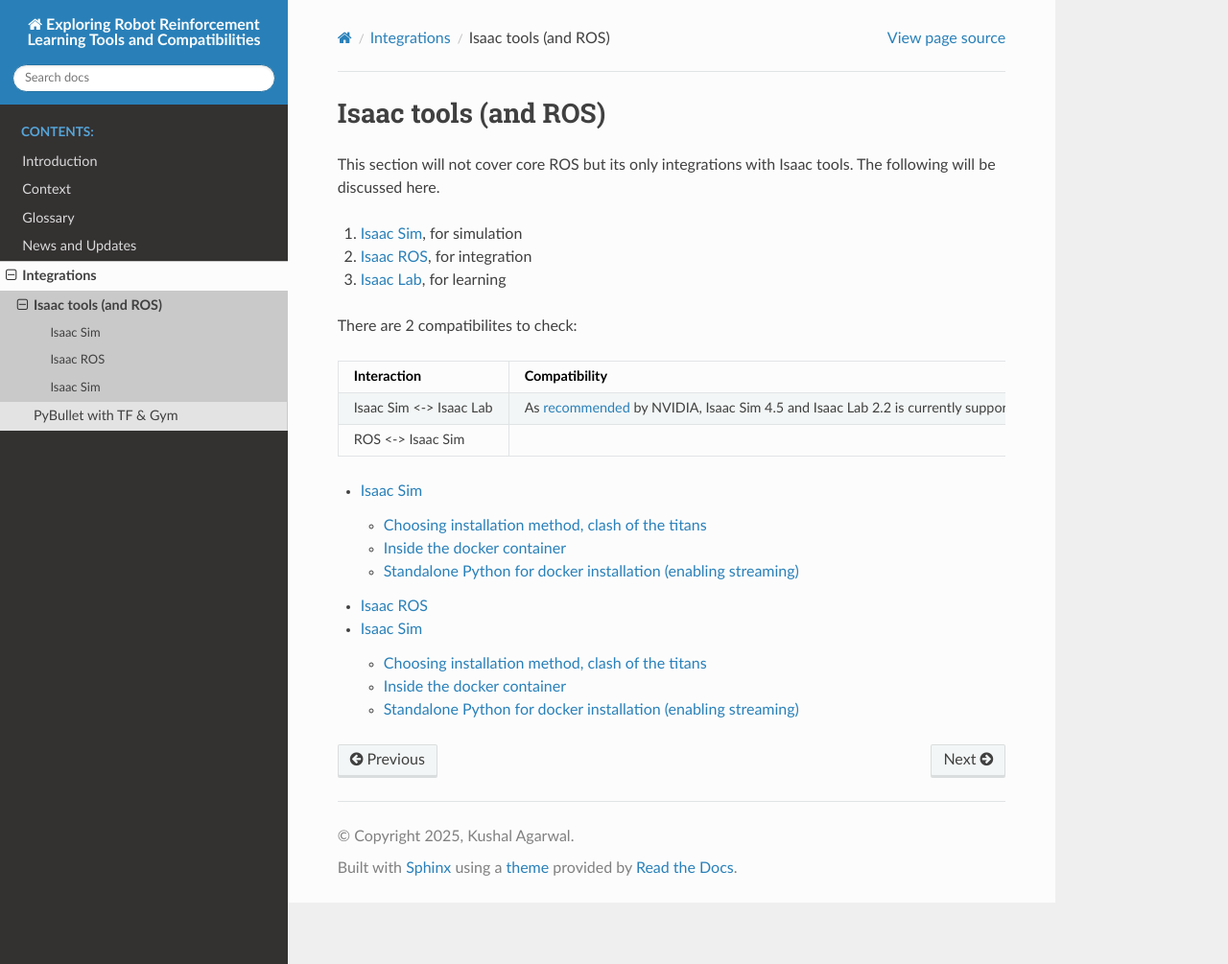
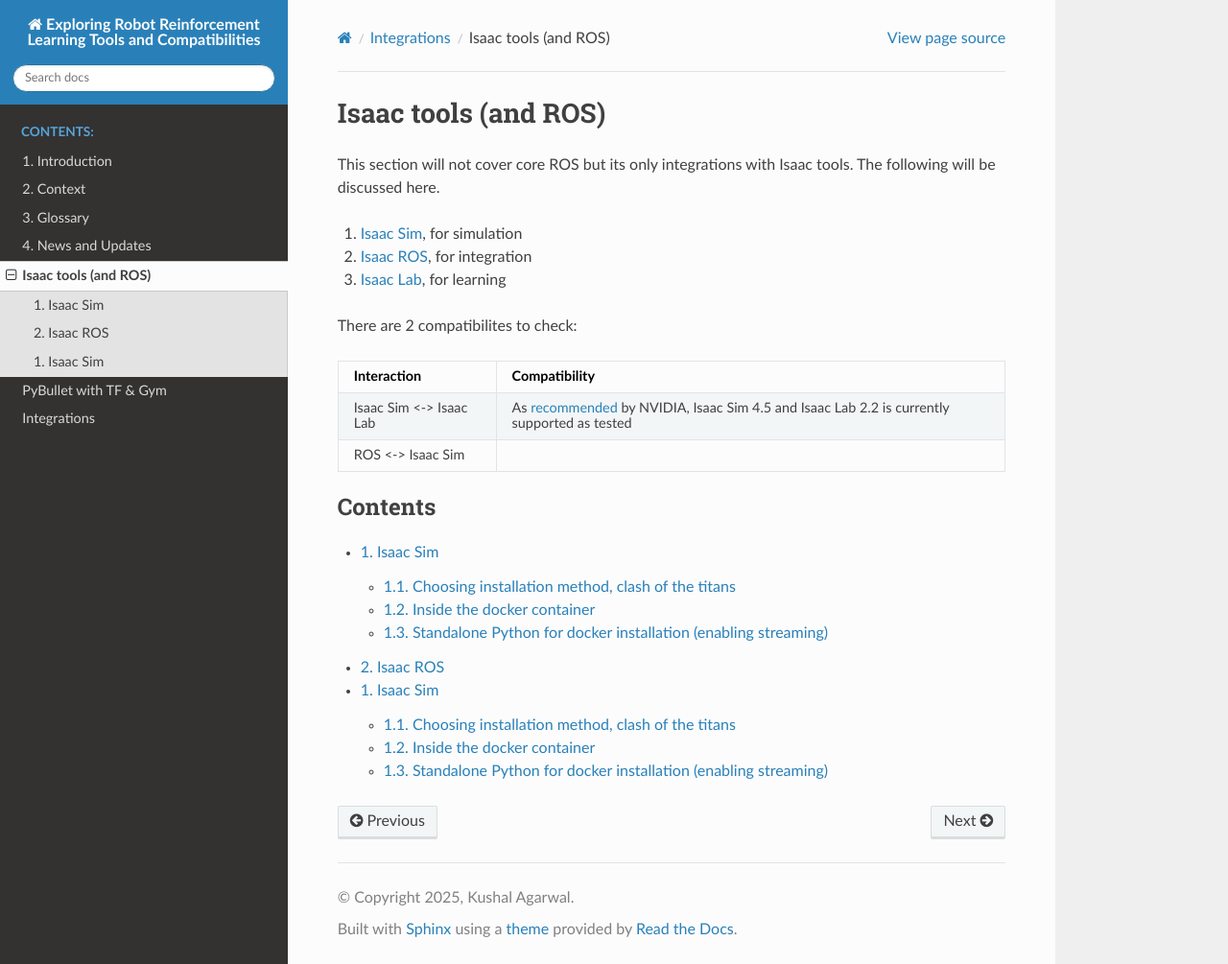
Before and after one commit to kushal-a/robot_RL_guide, a Sphinx documentation site: the page built from docs/source/integrations/isaac/index.md, in a window 1280 px wide and 1005 px high. Shown: the whole window at 96% size. Built offline with Sphinx 7.4.7 and the Read the Docs theme 3.1.0, drawn with Linux system fonts in a browser that asks for light colours.

Commit message:
fixed contents

````diff
--- /dev/null
+++ b/docs/source/_static/custom.css
@@ -0,0 +1,4 @@
+table.docutils td {
+  white-space: normal !important;
+  word-wrap: break-word;
+}
--- a/docs/source/conf.py
+++ b/docs/source/conf.py
@@ -30,3 +30,6 @@
 
 html_theme = 'sphinx_rtd_theme'
 html_static_path = ['_static']
+
+def setup(app):
+    app.add_css_file('custom.css')
--- a/docs/source/index.rst
+++ b/docs/source/index.rst
@@ -4,8 +4,9 @@
 =======================================
 
 .. toctree::
-   :maxdepth: 2
+   :maxdepth: 4
    :caption: Contents:
+   :numbered:
 
    intro
    glossary
--- a/docs/source/integrations/isaac/index.md
+++ b/docs/source/integrations/isaac/index.md
@@ -12,7 +12,9 @@
 | ROS <-> Isaac Sim | |
 
 ```{toctree}
-:maxdepth: 2
+:maxdepth: 4
+:caption: Contents
+:numbered:
 
 isaac-sim
 isaac-ros
````
Also changed, not shown: docs/source/integrations/index.md (+9 -7 lines), docs/source/integrations/python/index.md (+9 -0 lines).
